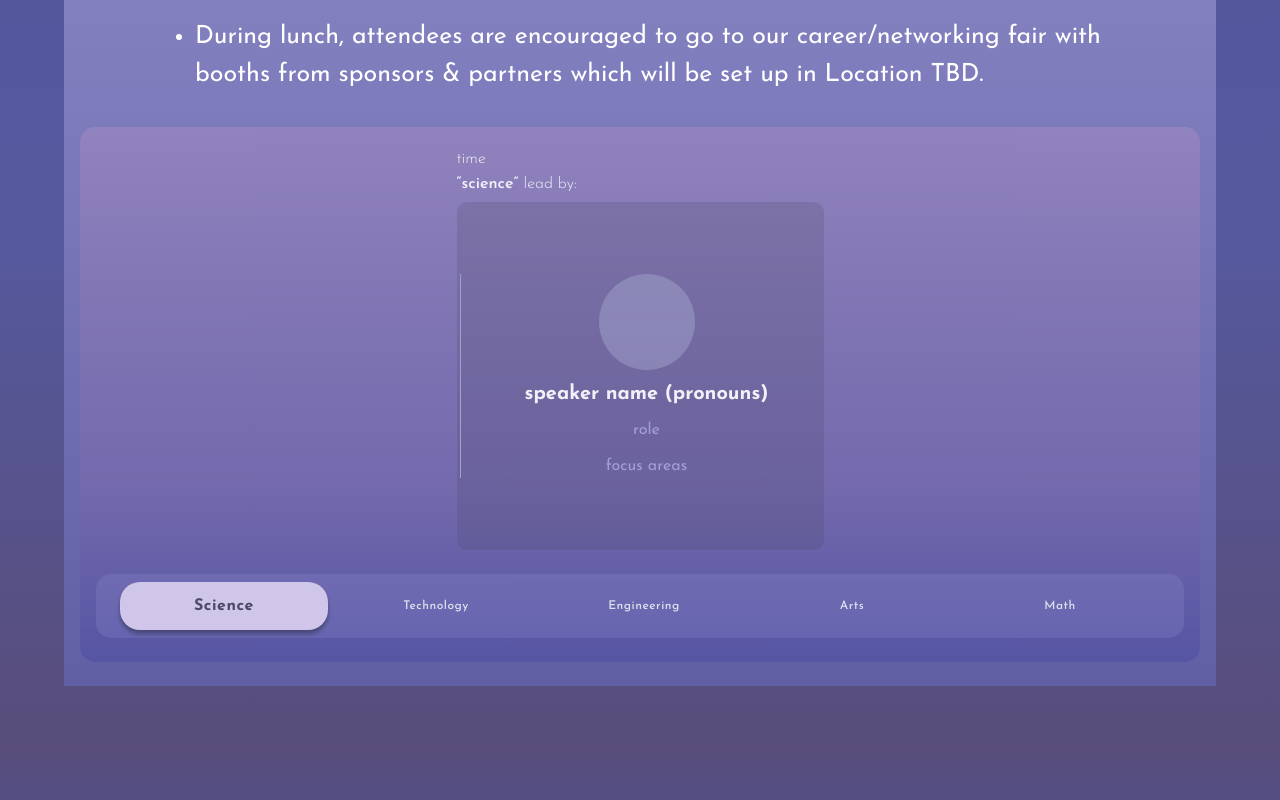
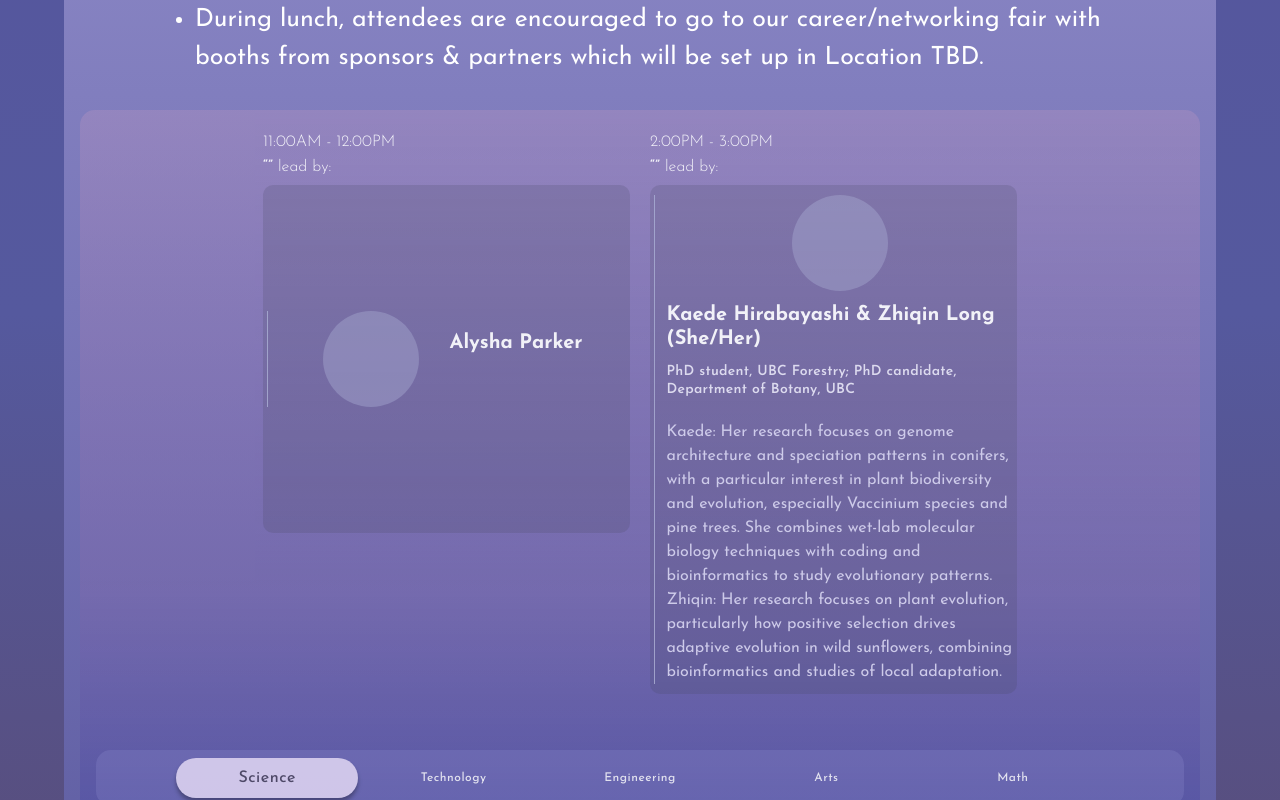
Before and after one commit to cassiemojar/gis-conference-website-2026, a React (Vite) app: page / in a window 1280 px wide. Shown: the part 2214-3014 px from the top of the page. Built offline with nearby package versions, Linux system fonts and the light colour scheme; a web font is replaced by a local one.

Commit message:
started adding data

```diff
--- a/src/data/WorkshopData.jsx
+++ b/src/data/WorkshopData.jsx
@@ -7,59 +7,118 @@ export const WORKSHOP_CATEGORIES = [
 ];
 
 export const workshopData = [
+  // Workshop 1: 11:00AM - 12:00PM
   {
-    id: "w1",
+    id: "w1-science",
     category: "science",
-    time: "time",
-    topic: "science",
-    speakerName: "speaker name",
-    pronouns: "pronouns",
-    role: "role",
-    focusAreas: "focus areas",
+    time: "11:00AM - 12:00PM",
+    topic: "",
+    speakerName: "Alysha Parker",
+    pronouns: "",
+    role: "",
+    focusAreas: "",
     imageUrl: null,
   },
   {
-    id: "w2",
+    id: "w1-technology",
     category: "technology",
-    time: "time",
-    topic: "tech",
-    speakerName: "speaker name",
-    pronouns: "pronouns",
-    role: "role",
-    focusAreas: "focus areas",
+    time: "11:00AM - 12:00PM",
+    topic: "App Development",
+    speakerName: "Maddy Paulson",
+    pronouns: "She/Her",
+    role: "Software Developer, TELUS",
+    focusAreas: "She has two years of experience in DevOps, software development, software testing, and automation, currently working on the SmartHome+ app at TELUS, and is passionate about building reliable, user-focused software and solving complex problems through thoughtful engineering.",
     imageUrl: null,
   },
   {
-    id: "w3",
+    id: "w1-engineering",
     category: "engineering",
-    time: "time",
-    topic: "engineering",
-    speakerName: "speaker name",
-    pronouns: "pronouns",
-    role: "role",
-    focusAreas: "focus areas",
+    time: "11:00AM - 12:00PM",
+    topic: "Sustainable & Equitable Engineering",
+    speakerName: "Cecilia Garcia Marra & Marialejandra Reyes Valerio",
+    pronouns: "",
+    role: "Process Design Team Lead at McCue Engineering Contractors; Director at Expansion Works",
+    focusAreas:
+      "Cecilia: Her work focuses on process design and quality systems for water and wastewater treatment, leading multidisciplinary projects, developing engineering standards, and advancing organizational knowledge. She is also committed to mentorship, training, and promoting women in STEM. Marialejandra: She focuses on community engagement, leadership development, and organizational effectiveness, providing learning solutions to strengthen equity, diversity, and inclusion through her firm, Expansion Works.",
     imageUrl: null,
   },
   {
-    id: "w4",
+    id: "w1-arts",
     category: "arts",
-    time: "time",
-    topic: "arts",
-    speakerName: "speaker name",
-    pronouns: "pronouns",
-    role: "role",
-    focusAreas: "focus areas",
+    time: "11:00AM - 12:00PM",
+    topic: "Digital Product Design",
+    speakerName: "Angie Feret",
+    pronouns: "She/Her/They/Them",
+    role: "Motion Graphics Designer specializing in Future User Interface Design; Master of Digital Media student at CDM",
+    focusAreas: "She focuses on making complex ideas approachable, creative and fun, creating on-screen interfaces and graphics that blend storytelling with emerging technology. She has experience across film, television, education and digital media, including projects such as Tron: Ares, Sonic the Hedgehog, and Batwoman.",
     imageUrl: null,
   },
   {
-    id: "w5",
+    id: "w1-math",
     category: "math",
-    time: "time",
-    topic: "math",
-    speakerName: "speaker name",
-    pronouns: "pronouns",
-    role: "role",
-    focusAreas: "focus areas",
+    time: "11:00AM - 12:00PM & 2:00PM - 3:00PM",
+    topic: "",
+    speakerName: "Cindy Greenwood",
+    pronouns: "She/Her",
+    role: "Professor Emeritus, Mathematics, UBC",
+    focusAreas: "She has had a long career as a probabilist and math professor at UBC, working in stochastic modelling, with current focus on neuroscience and population dynamics.",
+    imageUrl: null,
+  },
+  // Workshop 2: 2:00PM - 3:00PM
+  {
+    id: "w2-science",
+    category: "science",
+    time: "2:00PM - 3:00PM",
+    topic: "",
+    speakerName: "Kaede Hirabayashi & Zhiqin Long",
+    pronouns: "She/Her",
+    role: "PhD student, UBC Forestry; PhD candidate, Department of Botany, UBC",
+    focusAreas:
+      "Kaede: Her research focuses on genome architecture and speciation patterns in conifers, with a particular interest in plant biodiversity and evolution, especially Vaccinium species and pine trees. She combines wet-lab molecular biology techniques with coding and bioinformatics to study evolutionary patterns. Zhiqin: Her research focuses on plant evolution, particularly how positive selection drives adaptive evolution in wild sunflowers, combining bioinformatics and studies of local adaptation.",
+    imageUrl: null,
+  },
+  {
+    id: "w2-technology",
+    category: "technology",
+    time: "2:00PM - 3:00PM",
+    topic: "",
+    speakerName: "Sally Bagk",
+    pronouns: "",
+    role: "",
+    focusAreas: "",
+    imageUrl: null,
+  },
+  {
+    id: "w2-engineering",
+    category: "engineering",
+    time: "2:00PM - 3:00PM",
+    topic: "Semiconductor Materials & Careers",
+    speakerName: "Guangrui Xia",
+    pronouns: "She/Her",
+    role: "Professor, Department of Materials Engineering, UBC",
+    focusAreas: "Her research focuses on SiGe and SiGe:C processing and modeling, with process models widely used in semiconductor simulation tools. She also works on Ge-based III-V lasers, GaN power transistors, and through-silicon-via technology for 3D integration, contributing to both fundamental research and practical applications in advanced semiconductor devices.",
+    imageUrl: null,
+  },
+  {
+    id: "w2-arts",
+    category: "arts",
+    time: "2:00PM - 3:00PM",
+    topic: "3D Character Creation",
+    speakerName: "Kira Dou",
+    pronouns: "She/Her",
+    role: "Grad student, Centre for Digital Media; 3D artist with background in animation",
+    focusAreas: "She focuses on 3D art across the full pipeline, including modeling, texturing, animation, and lighting, with a passion for creating characters and immersive game worlds with strong visual identity and atmosphere.",
+    imageUrl: null,
+  },
+  {
+    id: "w2-math-nirupama",
+    category: "math",
+    time: "2:00PM - 3:00PM",
+    topic: "",
+    speakerName: "Nirupama Tamvada",
+    pronouns: "She/Her",
+    role: "Statistician at BC Cancer Research Agency, Regulatory Science Team",
+    focusAreas: "Her work focuses on using real-world health data to study cancer outcomes, combining statistics, coding, and machine learning to generate insights that improve health care for British Columbians..",
     imageUrl: null,
   },
 ];
--- a/src/sections/Workshop.jsx
+++ b/src/sections/Workshop.jsx
@@ -20,7 +20,7 @@ function WorkshopCard({ workshop }) {
           </div>
           <div className="workshop-card-info">
           <p className="workshop-card-name">
-            {speakerName} ({pronouns})
+            {speakerName}{pronouns ? ` (${pronouns})` : ""}
           </p>
           <p className="workshop-card-role">{role}</p>
           <p className="workshop-card-focus">{focusAreas}</p>
--- a/src/styles/Workshop.css
+++ b/src/styles/Workshop.css
@@ -8,12 +8,19 @@
 
   .workshop-title {
     margin: 0 0 16px;
-    font-size: clamp(48px, 10vw, 90px);
+    font-family: "Josefin Sans", sans-serif;
+    font-size: 90px;
     font-weight: 700;
     color: #50508d;
     text-align: center;
     text-transform: uppercase;
-    line-height: 1.2;
+    line-height: normal;
+  }
+
+  @media (max-width: 768px) {
+    .workshop-title {
+      font-size: clamp(48px, 12vw, 90px);
+    }
   }
 
   .workshop-intro {
@@ -41,6 +48,9 @@
 
   .workshop-content-box {
     position: relative;
+    display: flex;
+    flex-direction: column;
+    height: 720px;
     padding: 24px 16px;
     border-radius: 15px;
     background: linear-gradient(
@@ -50,27 +60,32 @@
       rgba(79, 79, 163, 0.7) 100%
     );
     opacity: 0.9;
-    min-height: 454px;
+    box-sizing: border-box;
   }
 
   .workshop-section-inner {
+    flex: 1;
+    min-height: 0;
     display: flex;
     flex-wrap: wrap;
     gap: 20px;
     justify-content: center;
+    align-content: flex-start;
     margin-bottom: 24px;
+    overflow-y: auto;
   }
 
   .workshop-nav-bar {
+    flex-shrink: 0;
     display: flex;
     align-items: center;
     justify-content: space-between;
-    gap: 8px;
+    gap: 4px;
     width: 100%;
     max-width: 1126px;
     min-height: 56px;
     margin: 0 auto;
-    padding: 8px 24px;
+    padding: 8px 80px;
     border-radius: 15px;
     flex-wrap: wrap;
     background: rgba(169, 169, 228, 0.2);
@@ -80,10 +95,10 @@
   .workshop-nav-item {
     flex: 1 0 0;
     min-width: 0;
+    min-height: 40px;
     display: flex;
     align-items: center;
     justify-content: center;
-    min-height: 40px;
     padding: 8px 16px;
     border: none;
     border-radius: 20px;
@@ -93,9 +108,10 @@
     font-size: 12px;
     font-weight: 500;
     letter-spacing: 0.5px;
+    line-height: 16px;
     cursor: pointer;
-    transition: background 0.25s ease, color 0.25s ease, font-size 0.25s ease,
-      min-height 0.25s ease, padding 0.25s ease, box-shadow 0.25s ease;
+    box-shadow: 0 0 0 transparent;
+    transition: background 0.2s ease, color 0.2s ease, box-shadow 0.2s ease;
   }
 
   .workshop-nav-item:hover {
@@ -106,11 +122,15 @@
   .workshop-nav-item--active {
     background: #e8def8;
     color: #4a4459;
-    font-weight: 700;
     font-size: 16px;
-    min-height: 48px;
-    padding: 12px 20px;
+    font-weight: 500;
     box-shadow: 0 4px 4px rgba(0, 0, 0, 0.37);
+  }
+
+  @media (max-width: 900px) {
+    .workshop-nav-bar {
+      padding: 8px 24px;
+    }
   }
 
   .workshop-card {
@@ -187,8 +207,8 @@
     display: flex;
     flex-direction: column;
     gap: 12px;
-    align-items: center;
-    text-align: center;
+    align-items: flex-start;
+    text-align: left;
     max-width: 347px;
   }
 
@@ -201,16 +221,21 @@
     color: #fff;
   }
 
-  .workshop-card-role,
+  .workshop-card-role {
+    margin: 0 0 8px;
+    font-family: "Josefin Sans", sans-serif;
+    font-size: 14px;
+    font-weight: 600;
+    line-height: 1.3;
+    color: #e8e6f5;
+    letter-spacing: 0.02em;
+  }
+
   .workshop-card-focus {
     margin: 0;
     font-family: "Josefin Sans", sans-serif;
     font-size: 16px;
     font-weight: 400;
     line-height: 1.5;
-    color: #aba5d9;
+    color: #d8d5f0;
   }
-
-  .workshop-card-focus {
-    margin-bottom: 0;
-  }
```
